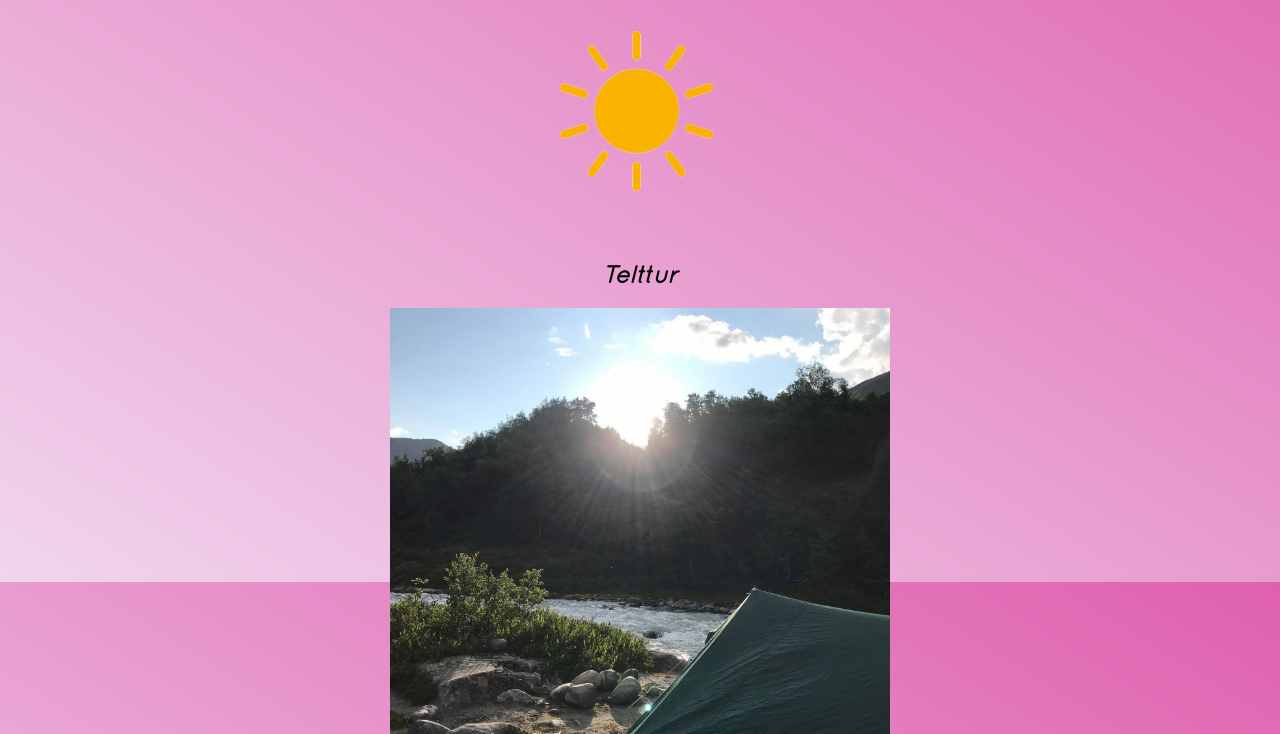
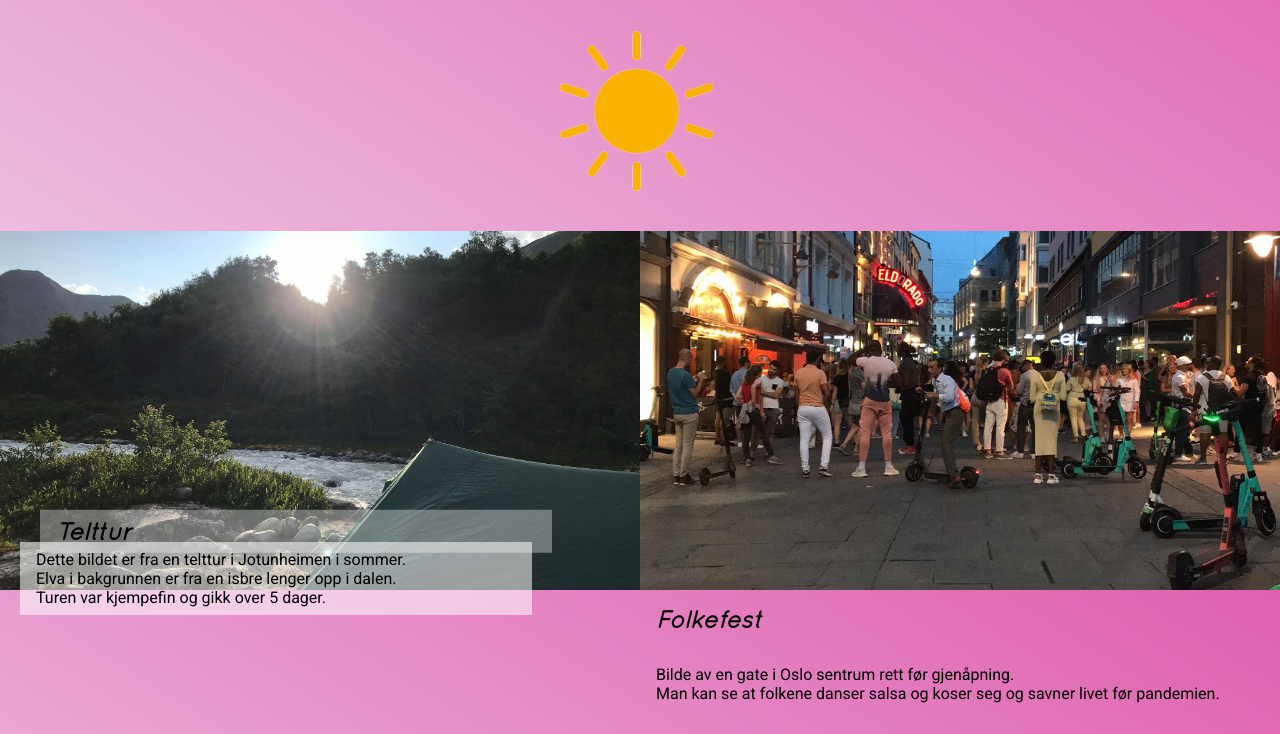
Before and after one commit to junisoreng/DATA1200-Oblig-2, a plain HTML site: page index.html in a window 1280 px wide. Shown: the part 218-952 px from the top of the page. Drawn offline with Linux system fonts and the light colour scheme; files whose address does not match are found by name.

Commit message:
Masse greier

```diff
--- a/styles.css
+++ b/common.css
@@ -22,7 +22,7 @@ body {
 }
 
 header > nav {
-  z-index: 1;
+  z-index: 20;
   position: fixed;
   font-size: 1.5em;
   width: 100%;
@@ -107,7 +107,7 @@ h2 {
   font-family: 'quicksandregular', 'Times New Roman', Times, serif;
 }
 
-.image-galleri{
+.image {
   position: relative;
   list-style: none;
   display: flex;
@@ -157,8 +157,6 @@ section {
   padding-bottom: 40px;
 }
 
-
-
   .bold {
     font-weight: 700;
   }
@@ -167,21 +165,25 @@ section {
     font-style: italic;
   }
 
-  .bildetekst > p {
+  .reflection > p {
     overflow: hidden;
     animation: animate 2s linear forwards;
+    width: 100%;
+    height: 100%;
+    will-change: max-width, max-height;
   }
 
   @keyframes animate {
     0% {
-        width: 0;
-        height: 0;
+        max-width: 0;
+        max-height: 0;
     }
     40% {
-        width: 50%;
-        height: 50%;
+        max-width: 50%;
+        max-height: 50%;
     }
     100% {
-        width: 100%;
-        height: 100%;
+        max-width: 100%;
+        max-height: 100%;
     }
+  }
--- /dev/null
+++ b/desktop.css
@@ -0,0 +1,3 @@
+.galleri {
+    flex-direction: row;
+}
--- /dev/null
+++ b/index.css
@@ -0,0 +1,69 @@
+.galleri {
+    position: relative;
+    display: flex;
+    justify-content: center;
+    align-items: flex-start;
+    flex-direction: row;
+    flex-wrap: wrap;
+    width: 100%;
+    height: 100%;
+}
+
+.ramme {
+    position: relative;
+    width: 50vw;
+    height: 100%;
+    overflow: hidden;
+    display: flex;
+    flex-direction: column;
+    justify-content: flex-start;
+    align-items: flex-start;
+    box-sizing: border-box;
+    padding-bottom: 25px;
+}
+
+.ramme h2 {
+    margin: 16px;
+}
+
+.ramme p {
+    position: relative;
+    width: 100%;
+    height: auto;
+    text-align: justify;
+    padding: 0;
+    margin: 16px;
+}
+
+.ramme > img{
+    position: relative;
+    width: 100%;
+    height: 28vw;
+    top: 0;
+    left: 0;
+    object-fit: cover;
+    z-index: 1;
+    padding: 0;
+    margin: 0;
+}
+
+.text {
+    position: absolute;
+    z-index: 2;
+    width: 80%;
+    bottom: 0;
+    left: 20px;
+}
+
+.text > h2 {
+    background: rgba(255, 255,   255, 0.35);
+    transform: translateX(20px) translateY(25%);
+    margin: 0;
+    padding: 8px 16px;
+}
+
+.text > p {
+    background: rgba(255, 255,   255, 0.55);
+    margin: 0;
+    padding: 8px 16px;
+}
--- a/index.html
+++ b/index.html
@@ -1,11 +1,14 @@
 <!DOCTYPE html>
 <html lang="no">
+
 <head>
   <meta charset="UTF-8" />
   <meta name="viewport" content="width=device-width, initial-scale=1.0" />
   <meta http-equiv="X-UA-Compatible" content="ie=edge" />
   <title>Sommeren 2021</title>
-    <link rel="stylesheet" type="text/css" href="styles.css" />
+  <link rel="stylesheet" type="text/css" href="common.css" />
+  <link rel="stylesheet" type="text/css" href="index.css" />
+  <link rel="stylesheet" type="text/css" media="screen and (max-width:800px) and (min-width: 0)" href="phone.css" />
 </head>
 
 <body>
@@ -25,21 +28,23 @@
       <img class="sun" src="images/sol.png" alt="Liten sol">
     </section>
 
-      <article class="bildetekst">
+    <section class="galleri">
+      <article class="ramme">
+        <img src="images/telttur.jpg" alt="Bilde av telt ved en elv">
+        <div class="text">
           <h2><cite>Telttur</cite></h2>
-        <img class ="image-galleri" src="images/telttur.jpg" alt="Bilde av telt ved en elv">
-
         <p>
           Dette bildet er fra en telttur i Jotunheimen i sommer. <br>
           Elva i bakgrunnen er fra en isbre lenger opp i dalen. <br>
           Turen var kjempefin og gikk over 5 dager.
         </p>
+        </div>
       </article>
 
 
-      <article class="bildetekst">
+      <article class="ramme">
+        <img  src="images/folkefest.jpg" alt="Folk som danser i gatene">
         <h2><cite>Folkefest</cite></h2>
-        <img class ="image-galleri" src="images/folkefest.jpg" alt="Folk som danser i gatene">
 
         <p>
           Bilde av en gate i Oslo sentrum rett før gjenåpning. <br>
@@ -47,9 +52,9 @@
         </p>
       </article>
 
-      <article class="bildetekst">
+      <article class="ramme">
+        <img  src="images/kirken.jpg" alt="Kirken på Birkelunden">
         <h2><cite>Kirken</cite></h2>
-        <img class ="image-galleri" src="images/kirken.jpg" alt="Kirken på Birkelunden">
 
         <p>
           En vakker (og bråkete) kirke jeg gikk forbi i sommer. <br>
@@ -58,9 +63,9 @@
         </p>
       </article>
 
-      <article class="bildetekst">
+      <article class="ramme">
+        <img  src="images/basseng.jpg" alt="Basseng">
         <h2><cite>Basseng</cite></h2>
-        <img class ="image-galleri" src="images/basseng.jpg" alt="Basseng">
 
 
         <p>
@@ -70,9 +75,9 @@
       </article>
 
 
-      <article class="bildetekst">
+      <article class="ramme">
+        <img src="images/besseggen.jpg" alt="Besseggen">
         <h2><cite>Besseggen</cite></h2>
-        <img class ="image-galleri" src="images/besseggen.jpg" alt="Besseggen">
 
         <p>
           Nasjonalromantiske Besseggen i strålende vær. <br>
@@ -80,15 +85,17 @@
         </p>
       </article>
 
-      <article class="bildetekst">
+      <article class="ramme">
+        <img src="images/vannhenting.jpg" alt="Vannhenting i Jotunheimen">
         <h2><cite>Vannhenting</cite></h2>
-        <img class ="image-galleri" src="images/vannhenting.jpg" alt="Vannhenting i Jotunheimen">
 
         <p>
           Vannhenting i et lite vann på vei opp mot Besseggen. <br>
           Denne natten ble vi vekket av reinsdyr som gikk rett forbi teltet.
         </p>
       </article>
+    </section>
   </main>
 </body>
+
 </html>
--- /dev/null
+++ b/phone.css
@@ -0,0 +1,11 @@
+.galleri {
+    flex-direction: column;
+}
+
+.ramme {
+    width: 100%;
+}
+
+.ramme > img {
+    height: 56.25vw;
+}
```
Also changed, not shown: refleksjon.html (+2 -2 lines), wireframes.html (+1 -1 lines). Lines whose indentation alone changed are shown as unchanged.
